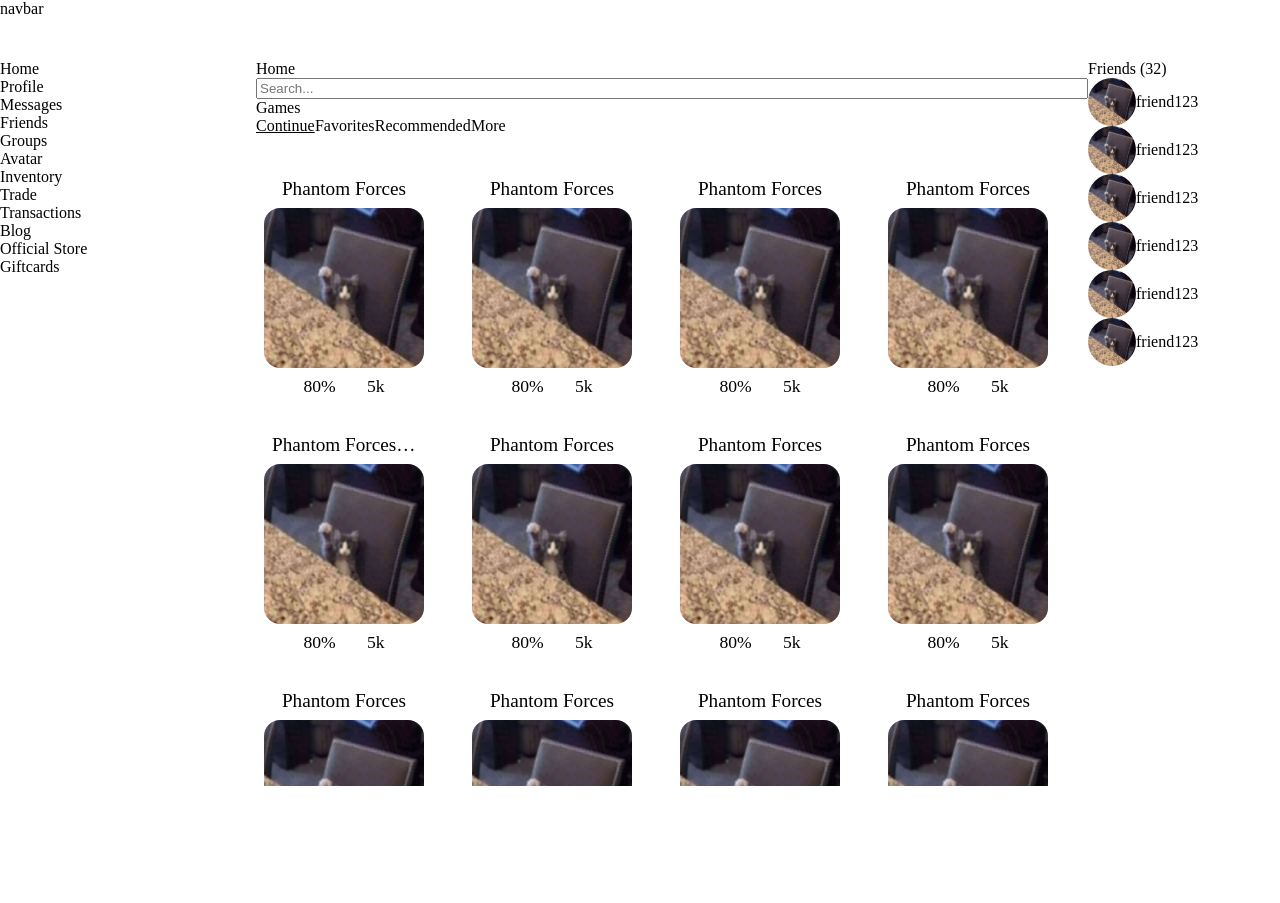
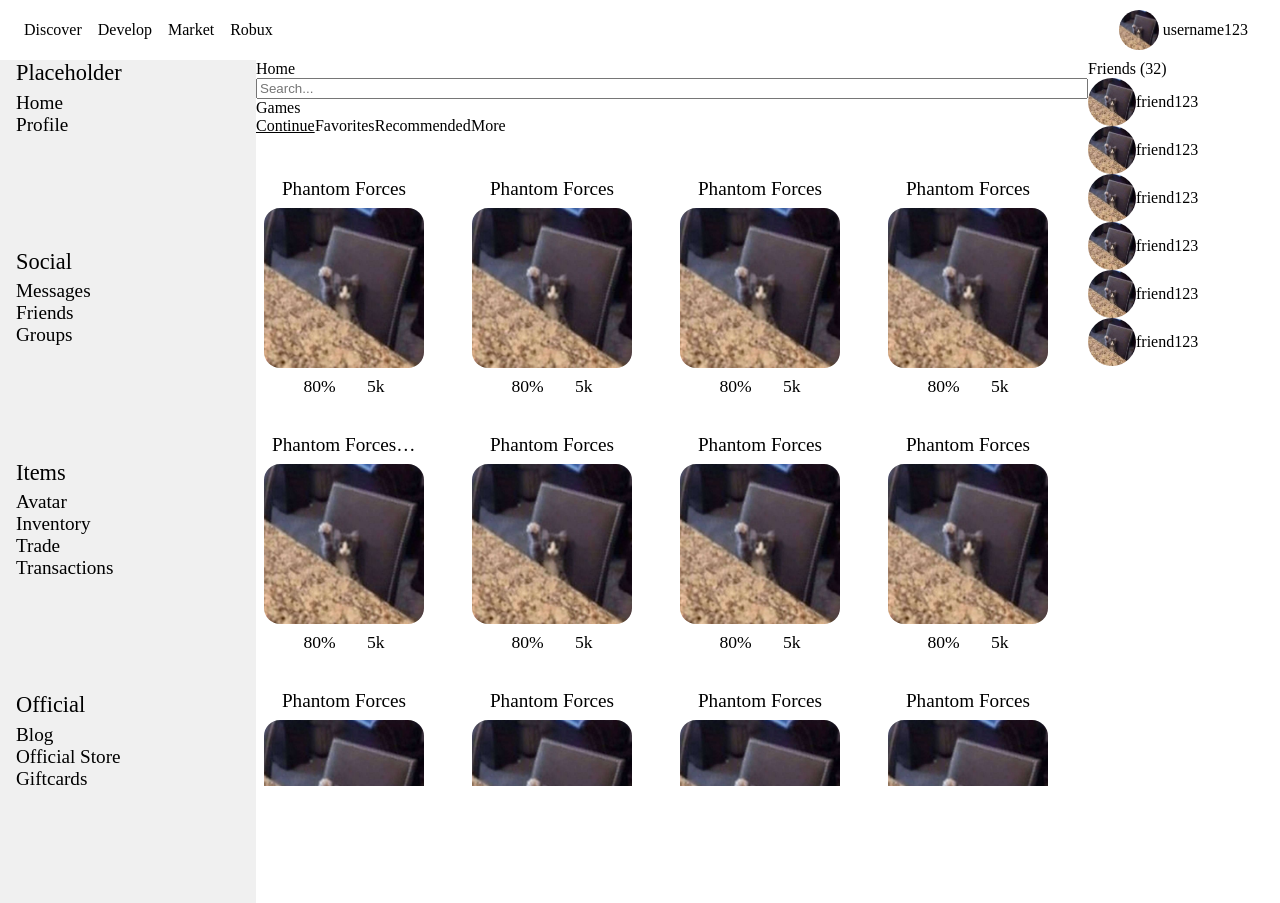
Before and after one commit to Blisstiful/Roblox-Redesign, a React (Create React App) app: page / in a window 1280 px wide. Built offline with nearby package versions, Linux system fonts and the light colour scheme.

Commit message:
Modularized Navmenu, strucutred navmenu, began work on navbar

```diff
--- a/src/components/UI/menus/navmenu.js
+++ b/src/components/UI/menus/navmenu.js
@@ -1,8 +1,51 @@
 import React from "react";
+import style from "./navmenu.module.css";
 
 const NavMenu = () =>{
     return(
-        <p>NavMenu</p>
+        <aside id={style["nav-menu"]}>
+
+            {/* something navigationy or something */}
+            <div>
+
+                <p>Placeholder</p>
+                <a href="google.com">Home</a>
+                <a href="google.com">Profile</a>
+
+            </div>
+
+            {/* SOCIAL */}
+            <div>
+
+                <p>Social</p>
+                <a href="google.com">Messages</a>
+                <a href="google.com">Friends</a>
+                <a href="google.com">Groups</a>
+
+            </div>
+
+            {/* ITEMS AND CUSTOMIZATION */}
+            <div>
+
+                <p>Items</p>
+                <a href="google.com">Avatar</a>
+                <a href="google.com">Inventory</a>
+                <a href="google.com">Trade</a>
+                <a href="google.com">Transactions</a>
+
+            </div>
+
+            {/* OFFICIAL */}
+            <div>
+
+                <p>Official</p>
+                <a href="google.com">Blog</a>
+                <a href="google.com">Official Store</a>
+                <a href="google.com">Giftcards</a>
+
+            </div>
+
+        </aside>
     );
 };
 
--- a/src/components/UI/menus/navmenu.module.css
+++ b/src/components/UI/menus/navmenu.module.css
@@ -0,0 +1,26 @@
+#nav-menu{
+    display: grid;
+    grid-column: repeat(4, 1fr)/1fr;
+    background-color: rgb(240, 240, 240);
+    /*use boxshadow here*/
+}
+
+#nav-menu div{
+    display: flex;
+    flex-direction: column;
+}
+
+#nav-menu div p{
+    margin-bottom: 0.25em;
+    font-size: 1.4em;
+    font-weight: 500;
+}
+
+#nav-menu div a{
+    font-size: 1.2em;
+    font-weight: 400;
+}
+
+#nav-menu div > *{
+    margin-left: 1rem;
+}
--- a/src/components/navbar/navbar.js
+++ b/src/components/navbar/navbar.js
@@ -1,13 +1,43 @@
 import React from "react";
 import style from "./navbar.module.css";
+import image from "../../images/something.jpg";
 
-const NavBar = () =>{
+const NavBar = ({src, alt, username, link}) =>{
+    src = image
+    alt = "alttext"
+    username = "username123"
+    link = "google.com"
+
     return(
         <header>
 
             <nav id={style["navbar"]}>
 
-                <p>navbar</p>
+                <div id={style["left"]}>
+
+                    <button id={style["nav-menu-button"]}>
+                        {/* Use fontawesome to put a slide drawer nav icon */}
+                    </button>
+
+                    <a href="google.com">Discover</a>
+                    <a href="google.com">Develop</a>
+                    <a href="google.com">Market</a>
+                    <a href="google.com">Robux</a>
+
+                </div>
+
+                <div id={style["right"]}>
+
+                    <a id={style["headshot"]} href={link}>
+
+                        <img src={src} alt={alt} />
+                        <p>{username}</p>
+
+                    </a>
+
+                    {/* Use fontawesome to put a settings icon */}
+
+                </div>
 
             </nav>
 
--- a/src/components/navbar/navbar.module.css
+++ b/src/components/navbar/navbar.module.css
@@ -1,3 +1,50 @@
 #navbar{
+    display: grid;
+    grid-template: 1fr/1fr 1fr;
+    align-items: center;
     height: var(--navbar-height);
+    width: 100%;
 }
+
+#left{
+    display: flex;
+    justify-content: left;
+    align-items: center;
+    height: 100%;
+}
+
+#right{
+    display: flex;
+    justify-content: right;
+    height: 100%;
+}
+
+#left :first-child{
+    margin-left: 1em;
+}
+
+#right :last-child{
+    margin-right: 1em;
+}
+
+#nav-menu-btn{
+    background-color: black;
+}
+
+#navbar #left a{
+    margin: 0 0.5em;
+}
+
+#headshot{
+    display: flex;
+    justify-self: right;
+    align-items: center;
+}
+
+#headshot img{
+    height: 2.5em;
+    width: 2.5em;
+    object-fit: cover;
+    border-radius: 50%;
+    margin-right: 0.25em;
+}
--- a/src/index.css
+++ b/src/index.css
@@ -1,5 +1,6 @@
 :root{
     --navbar-height: 60px;
+    /*Create consistent font sizes here (h1 size, 1.5em etc etc)*/
 }
 
 html{
--- a/src/pages/home.js
+++ b/src/pages/home.js
@@ -15,29 +15,7 @@
 
             <main>
 
-                <aside id={style["nav-menu"]}>
-
-                    {/* something navigationy or something */}
-                    <a href="google.com">Home</a>
-                    <a href="google.com">Profile</a>
-
-                    {/* SOCIAL */}
-                    <a href="google.com">Messages</a>
-                    <a href="google.com">Friends</a>
-                    <a href="google.com">Groups</a>
-
-                    {/* ITEMS AND CUSTOMIZATION */}
-                    <a href="google.com">Avatar</a>
-                    <a href="google.com">Inventory</a>
-                    <a href="google.com">Trade</a>
-                    <a href="google.com">Transactions</a>
-
-                    {/* OFFICIAL */}
-                    <a href="google.com">Blog</a>
-                    <a href="google.com">Official Store</a>
-                    <a href="google.com">Giftcards</a>
-
-                </aside>
+                <All.NavMenu />
 
                 <section id={style["middle"]}>
 
--- a/src/pages/home.module.css
+++ b/src/pages/home.module.css
@@ -8,11 +8,6 @@
     */
     height: calc(100% - var(--navbar-height));
     width: 100%;
-}
-
-#nav-menu{
-    display: flex;
-    flex-direction: column;
 }
 
 #middle{
```
Also changed, not shown: 1 other file (tests, documents, lock files or other folders).
